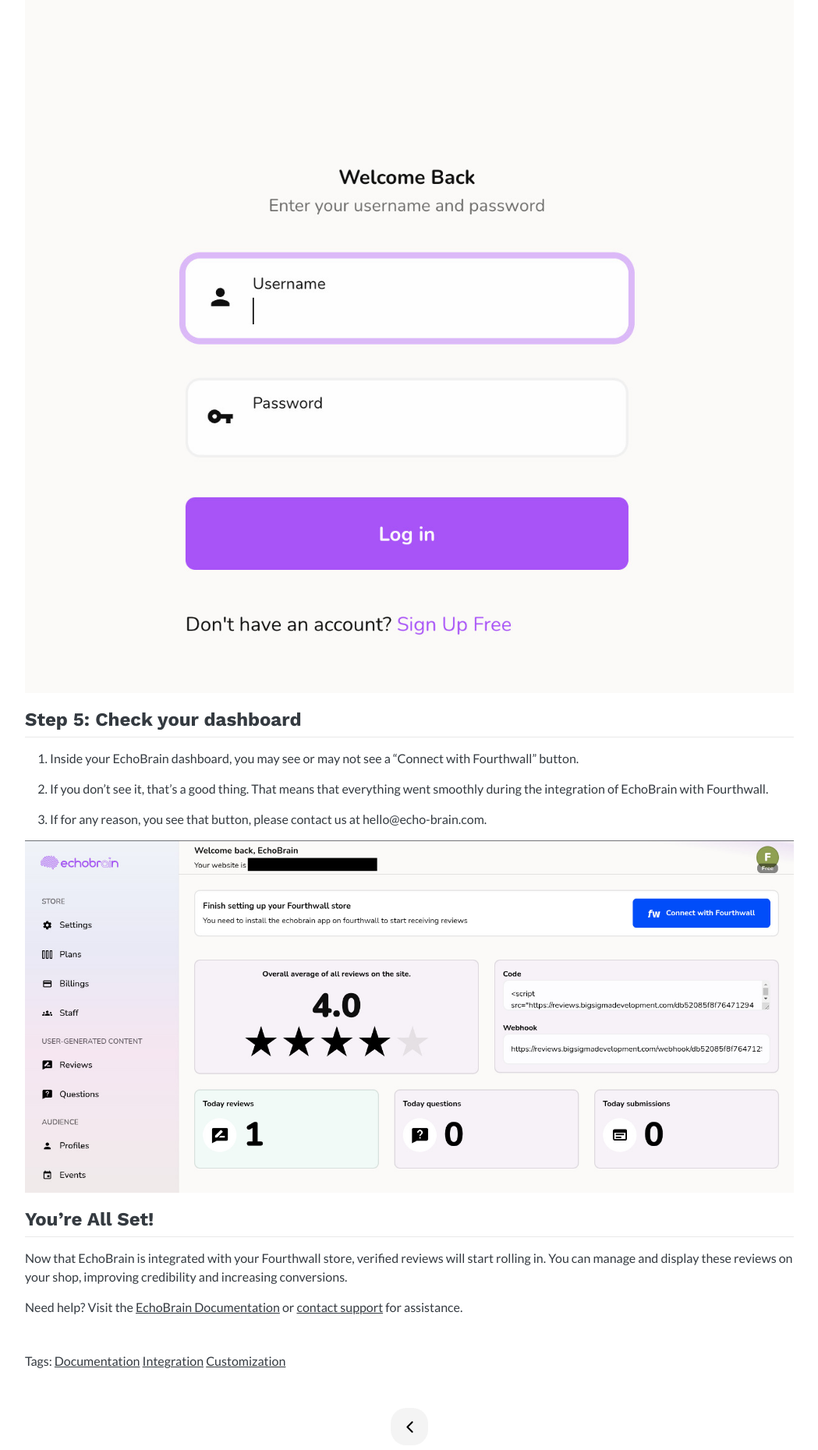
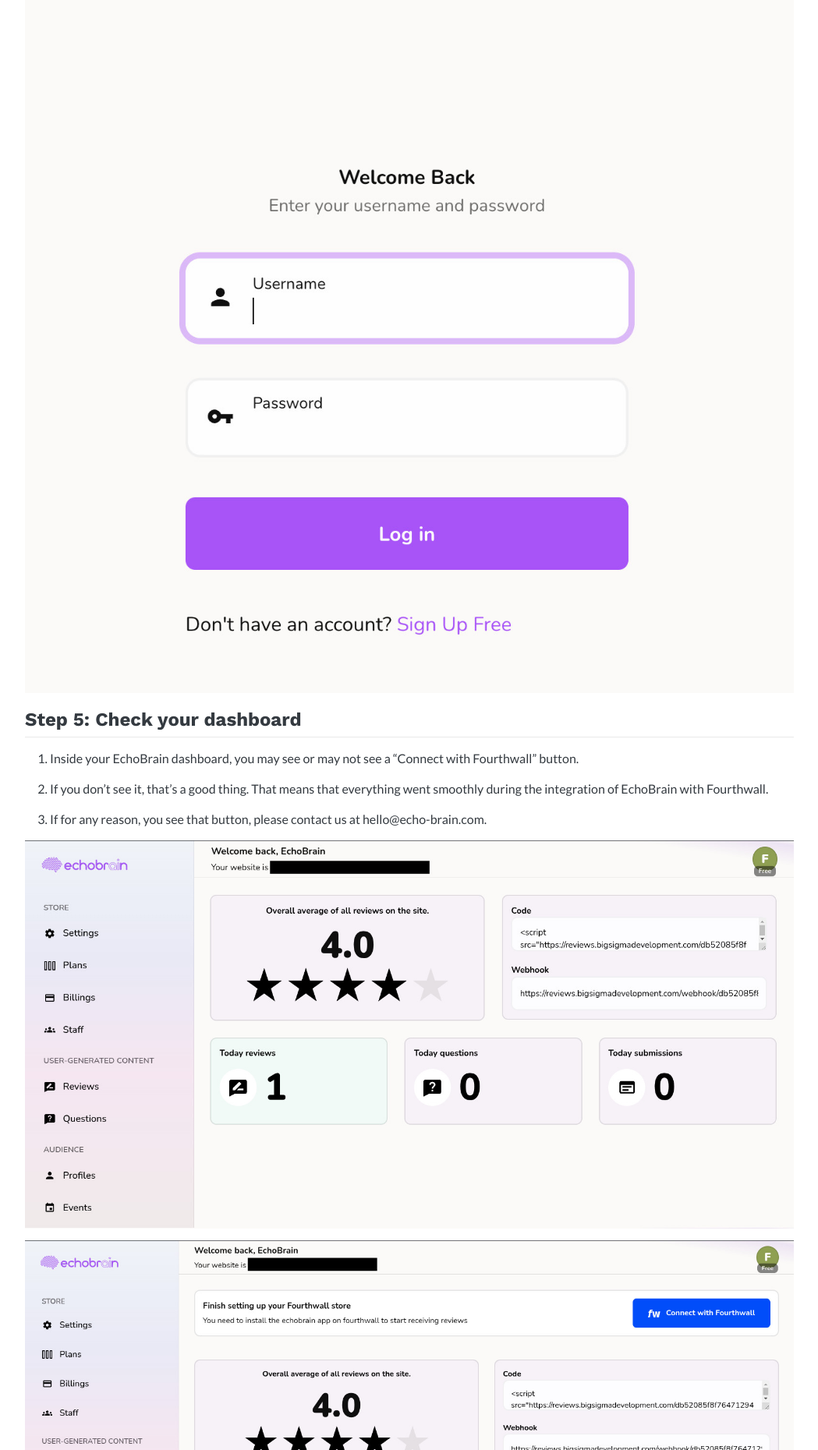
Before and after one commit to echo-brain/echo-brain.github.io, a Jekyll site: the page built from _posts/2025-02-11-fourthwall-integration-quick-start-guide.md, in a window 1280 px wide. Shown: the part 4540-6400 px from the top of the page at 78% size, without its empty margins (115-1164 px from the left). Built offline with Jekyll 4.4.1, drawn with Linux system fonts in a browser that asks for light colours.

Commit message:
Update 2025-02-11-fourthwall-integration-quick-start-guide.md

```diff
--- a/_posts/2025-02-11-fourthwall-integration-quick-start-guide.md
+++ b/_posts/2025-02-11-fourthwall-integration-quick-start-guide.md
@@ -83,7 +83,9 @@
 3. If for any reason, you see that button, please contact us at hello@echo-brain.com.
 
 
-![EchoBrain dashboard](/assets/posts/new_echobrain_dashboard_connect.jpg)
+![EchoBrain dashboard with no connect with Fourthwall button](/assets/posts/new_echobrain_dashboard_no_connect.jpg)
+
+![EchoBrain dashboard with connect with Fourthwall button](/assets/posts/new_echobrain_dashboard_connect.jpg)
 
 
 ## You're All Set!
```
